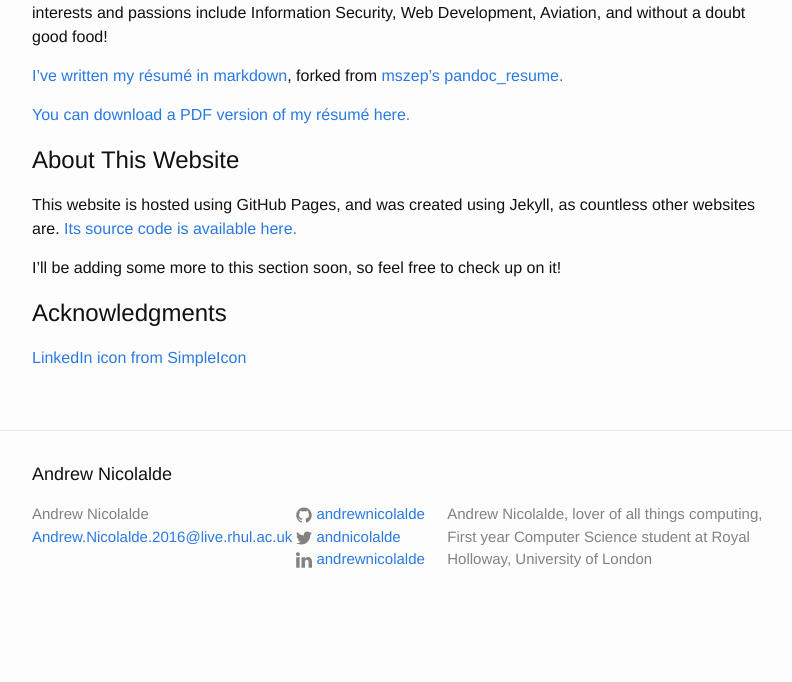
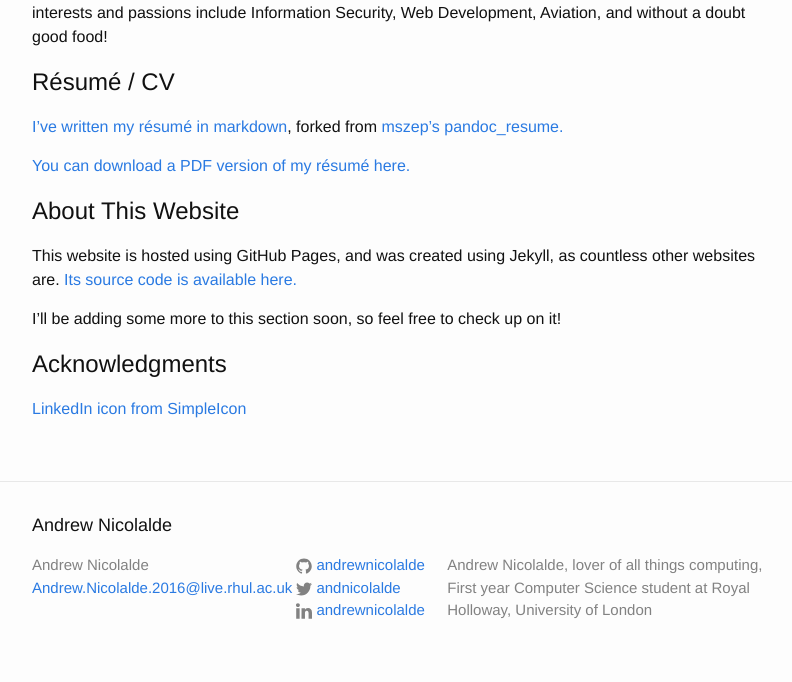
Before and after one commit to andrewnicolalde/andrewn.io, a Jekyll site: the page built from about.md, in a window 1280 px wide. Shown: the part 592-1274 px from the top of the page, without its empty margins (238-1030 px from the left). Built offline with Jekyll 4.4.1, drawn with Linux system fonts in a browser that asks for light colours; before the commit the page ends 1223 px from its top, so only the background shows below that.

Commit message:
Add Résumé section header

```diff
--- a/about.md
+++ b/about.md
@@ -12,6 +12,7 @@ I am a first year Computer Science student studying at Royal Holloway,
 University of London. My interests and passions include Information Security,
 Web Development, Aviation, and without a doubt good food!
 
+# Résumé / CV
 [I've written my résumé in markdown](https://github.com/andrewnicolalde/pandoc_resume), forked from [mszep's pandoc_resume.](https://github.com/mszep/pandoc_resume)
 
 [You can download a PDF version of my résumé here.](https://github.com/andrewnicolalde/pandoc_resume/blob/master/resume.pdf)
```
